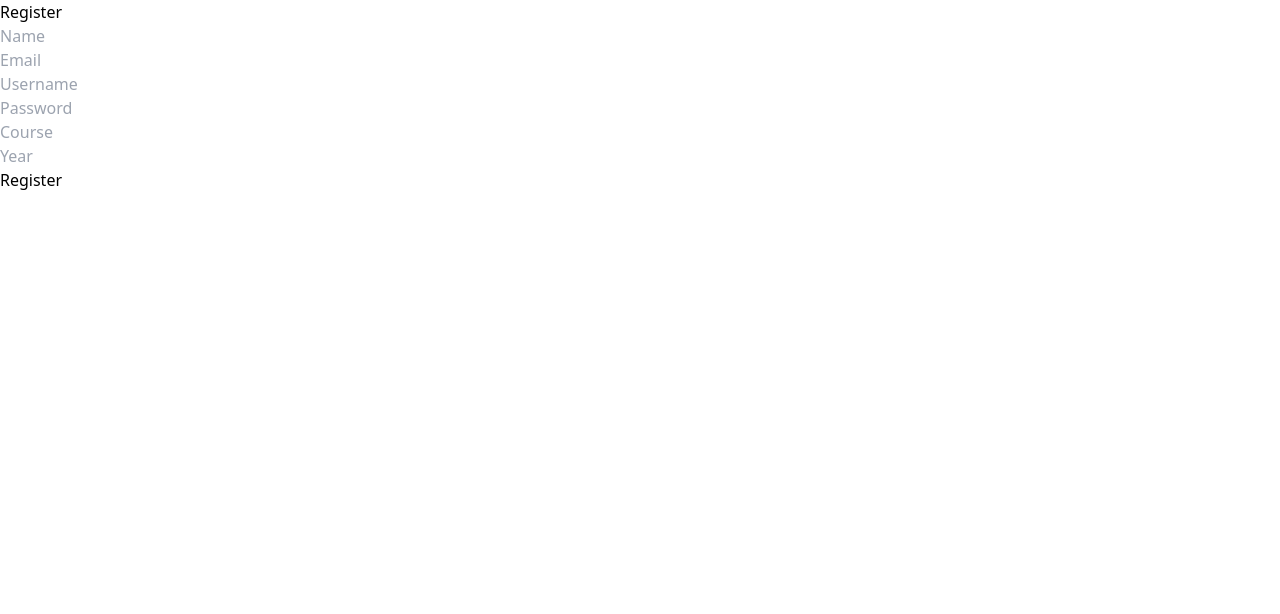
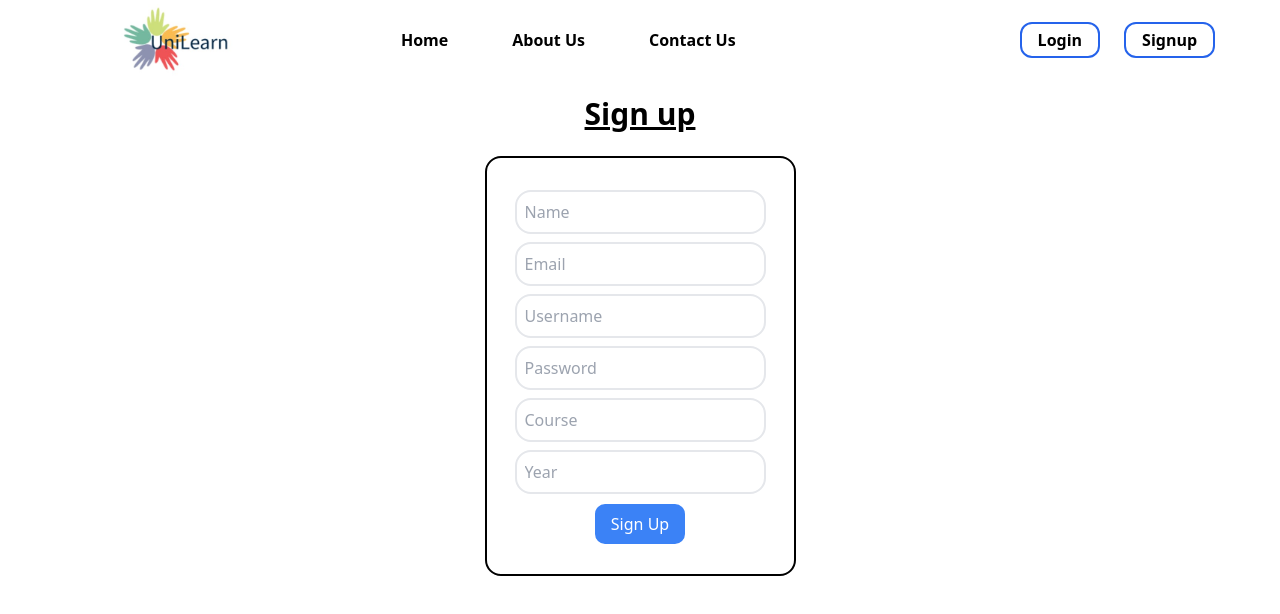
Before and after one commit to mank-423/UniLearn, a React (Create React App) app: page /register in a window 1280 px wide. Shown: the top 614 px of the page. Built offline with nearby package versions, Linux system fonts and the light colour scheme.

Commit message:
Working with login and signup interface

```diff
--- a/src/App.js
+++ b/src/App.js
@@ -4,13 +4,17 @@ import Login from './Pages/Login'
 import Register from './Pages/Register'
 import Home from './Pages/Home'
 import Subject from './Pages/Subject'
+import Footer from './components/Footer'
+import Navbar from './components/Navbar'
 
 export default function App() {
 
   return (
     <div>
+
       <>
         <BrowserRouter>
+          <Navbar />
           <Routes>
             <Route path='/' element={<Home />} />
             <Route path='/login' element={<Login />} />
@@ -20,6 +24,8 @@ export default function App() {
         </BrowserRouter>
       </>
 
+
+
     </div>
   )
 }
--- a/src/Pages/Home.jsx
+++ b/src/Pages/Home.jsx
@@ -1,5 +1,4 @@
 import React from 'react'
-import Navbar from '../components/Navbar'
 import Carousel from '../components/Carousel'
 import Qualities from '../components/Qualities'
 import Footer from '../components/Footer'
@@ -7,7 +6,7 @@ import Footer from '../components/Footer'
 function Home() {
   return (
     <div>
-      <Navbar />
+      {/* <Navbar /> */}
       <Carousel />
       <Qualities />
       <Footer />
--- a/src/Pages/Login.jsx
+++ b/src/Pages/Login.jsx
@@ -53,12 +53,15 @@ function Login() {
 
     return (
         <div>
-            <h1>Login</h1>
-            <form onSubmit={loginUser}>
+            <h1 className='text-3xl font-extrabold underline flex justify-center items-center pt-4'>Login</h1>
+            <center>
+                <br />
+                <form onSubmit={loginUser} className='inline-block p-7 border-2 border-black rounded-2xl'>
                     <input
                         value={username}
                         onChange={(e) => setUsername(e.target.value)}
                         type="text"
+                        className='mt-2 rounded-2xl border-2 border-grey p-2'
                         placeholder="Username"
                     />
                     <br />
@@ -66,14 +69,16 @@ function Login() {
                         value={password}
                         onChange={(e) => setPassword(e.target.value)}
                         type="password"
+                        className='mt-1 rounded-2xl border-2 border-grey p-2'
                         placeholder="Password"
                     />
                     <br />
-                <input type="submit" value="Login" />
+                    <input type="submit" value="Login" className='px-4 py-2 mt-2 border-2 border-white text-white bg-blue-500 hover:bg-transparent rounded-xl transition duration-300 ease-in-out hover:rounded-md' />
                     <Link to="/register">
-                    <button>Register user</button>
+                        <button className='px-4 py-2 mt-2 border-2 border-white text-white bg-blue-500 hover:bg-transparent rounded-xl transition duration-300 ease-in-out hover:rounded-md'> Sign up</button>
                     </Link>
                 </form>
+            </center>
         </div>
     );
 }
--- a/src/Pages/Register.jsx
+++ b/src/Pages/Register.jsx
@@ -76,12 +76,16 @@ function Register() {
 
     return (
         <div>
-            <h1>Register</h1>
-            <form onSubmit={registerUser}>
+            <div className=''>
+                <h1 className='text-3xl font-extrabold underline flex justify-center items-center pt-4'>Sign up</h1>
+                <center>
+                    <br />
+                    <form onSubmit={registerUser} className='inline-block p-7 border-2 border-black rounded-2xl'>
                         {/* Name of the user */}
                         <input
                             value={name}
                             onChange={(e) => setName(e.target.value)}
+                            className='mt-1 rounded-2xl border-2 border-grey p-2'
                             type="text"
                             placeholder="Name"
                         />
@@ -94,6 +98,7 @@ function Register() {
                             onBlur={validateEmail} /* Add the onBlur event handler */
                             type="text"
                             id="email"
+                            className='mt-2 rounded-2xl border-2 border-grey p-2'
                             placeholder="Email"
                         />
 
@@ -103,6 +108,7 @@ function Register() {
                             value={username}
                             onChange={(e) => setUsername(e.target.value)}
                             type="text"
+                            className='mt-2 rounded-2xl border-2 border-grey p-2'
                             placeholder='Username'
                         />
 
@@ -112,6 +118,7 @@ function Register() {
                             value={password}
                             onChange={(e) => setPassword(e.target.value)}
                             type="password"
+                            className='mt-2 rounded-2xl border-2 border-grey p-2'
                             placeholder='Password'
                         />
 
@@ -122,6 +129,7 @@ function Register() {
                             onChange={(e) => setCourse(e.target.value)}
                             //onBlur={validateCourse}
                             id="course"
+                            className='mt-2 rounded-2xl border-2 border-grey p-2'
                             type="text"
                             placeholder='Course'
                         />
@@ -132,14 +140,16 @@ function Register() {
                             value={year}
                             onChange={(e) => setYear(e.target.value)}
                             type="text"
+                            className='mt-2 rounded-2xl border-2 border-grey p-2'
                             placeholder='Year'
                         />
 
                         {/* Btn */}
                         <br />
-                <input type="submit" value="Register" />
+                        <input type="submit" value="Sign Up" className='px-4 py-2 mt-2 border-2 border-white text-white bg-blue-500 hover:bg-transparent rounded-xl transition duration-300 ease-in-out hover:rounded-md' />
                     </form>
-
+                </center>
+            </div>
 
         </div>
     )
```
Lines whose indentation alone changed are shown as unchanged.
